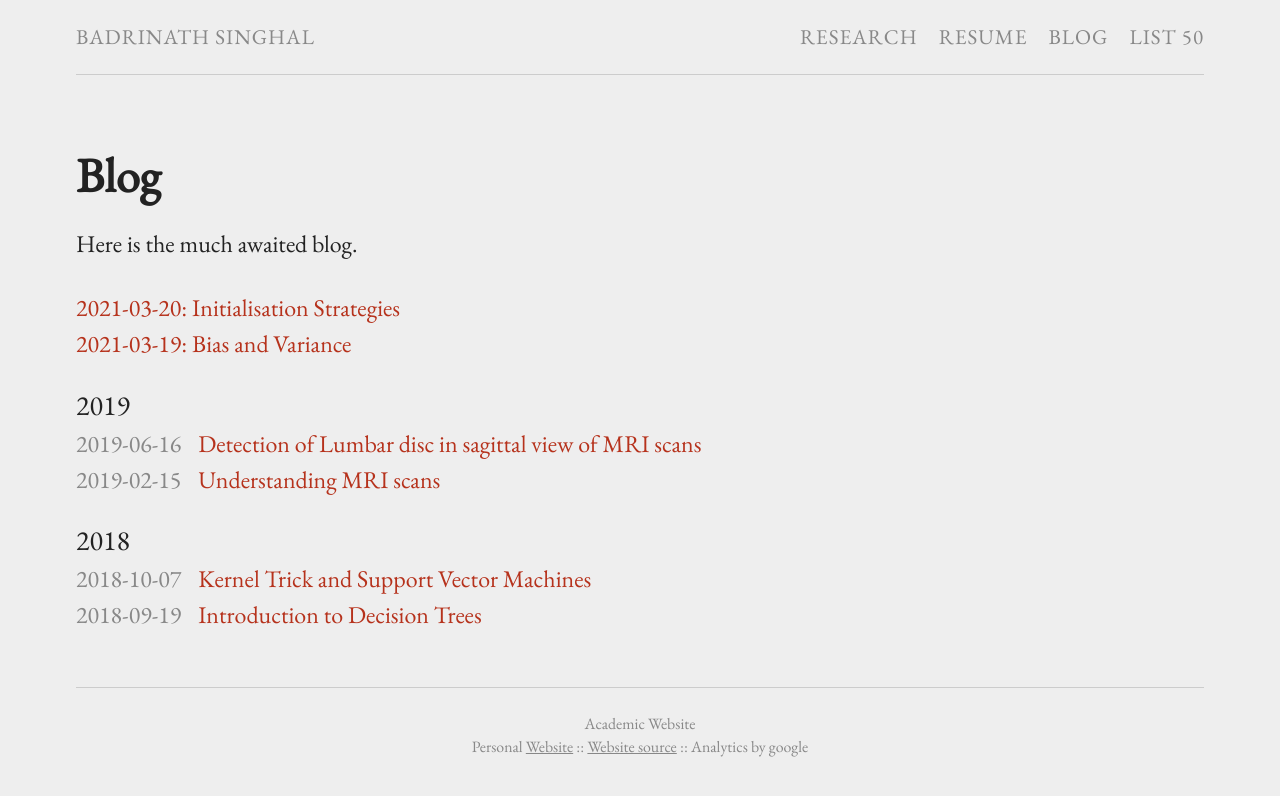
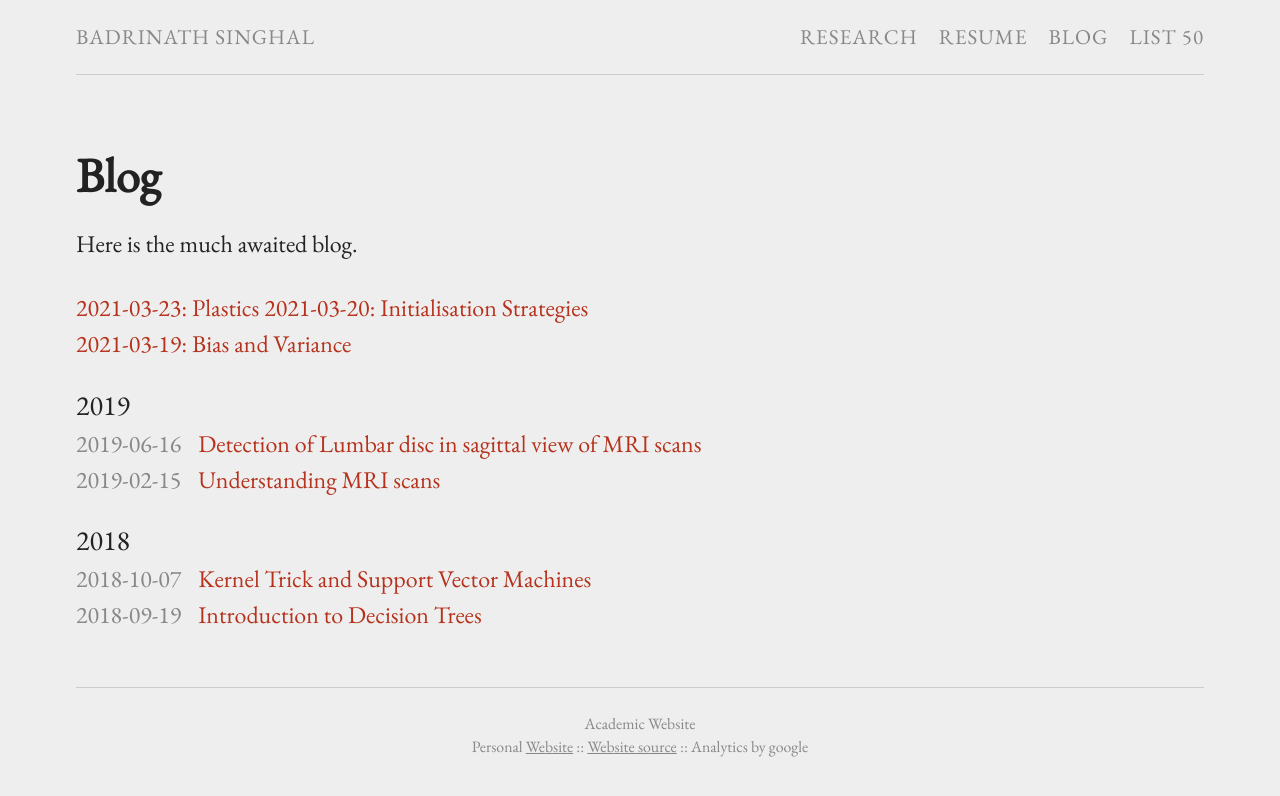
Before and after one commit to BadrinathS/BadrinathS.github.io, a Jekyll site: the page built from blog.md, in a window 1280 px wide. Shown: the top 796 px of the page. Built offline with Jekyll 4.4.1, drawn with Linux system fonts in a browser that asks for light colours.

Commit message:
plastics

```diff
--- a/blog.md
+++ b/blog.md
@@ -7,6 +7,7 @@ permalink: /blog/
 Here is the much awaited blog.
 
 <ul class="listing">
+<a href="/resume/Plastics.pdf">2021-03-23: Plastics</a>
 <a href= "/resume/Initialisation_Strategies.pdf">2021-03-20: Initialisation Strategies</a>
 <br>
  <a href= "/resume/Bias_and_Variance.pdf">2021-03-19: Bias and Variance </a>
```
Also changed, not shown: 1 other file.
